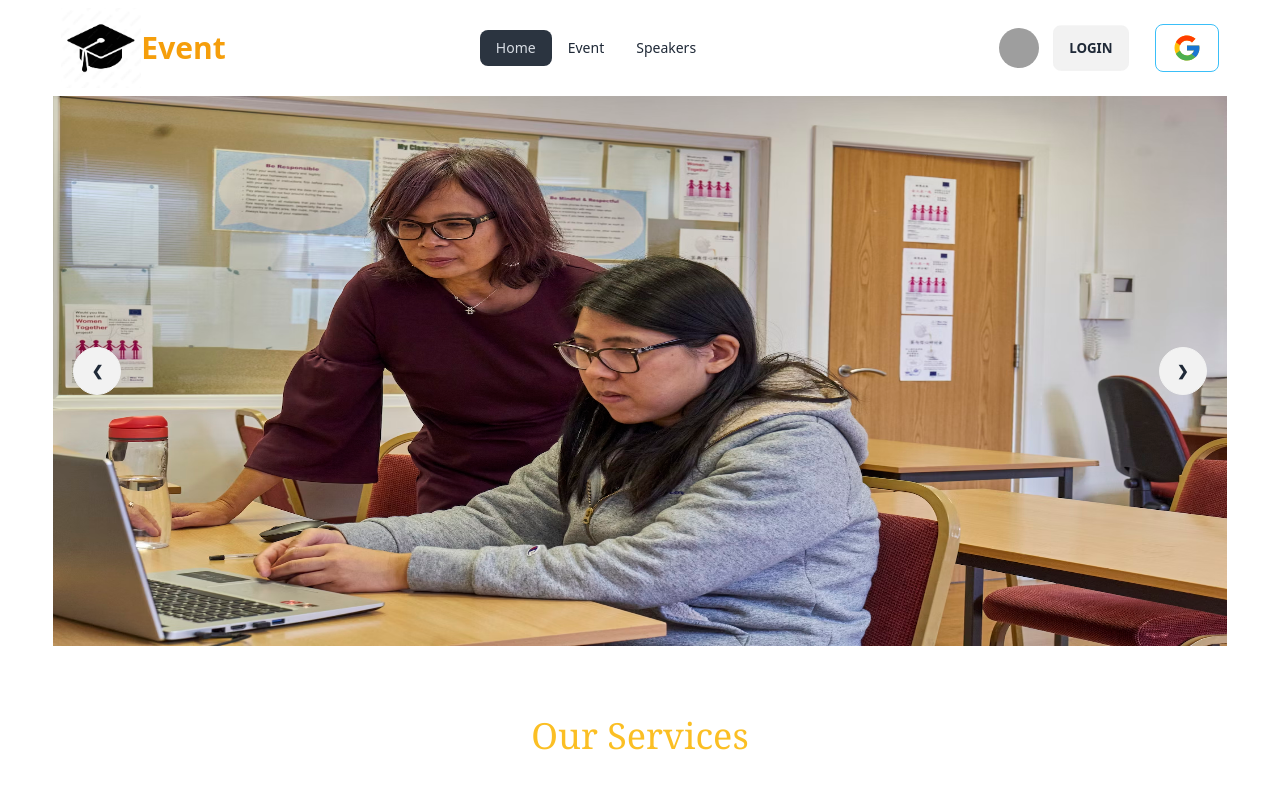
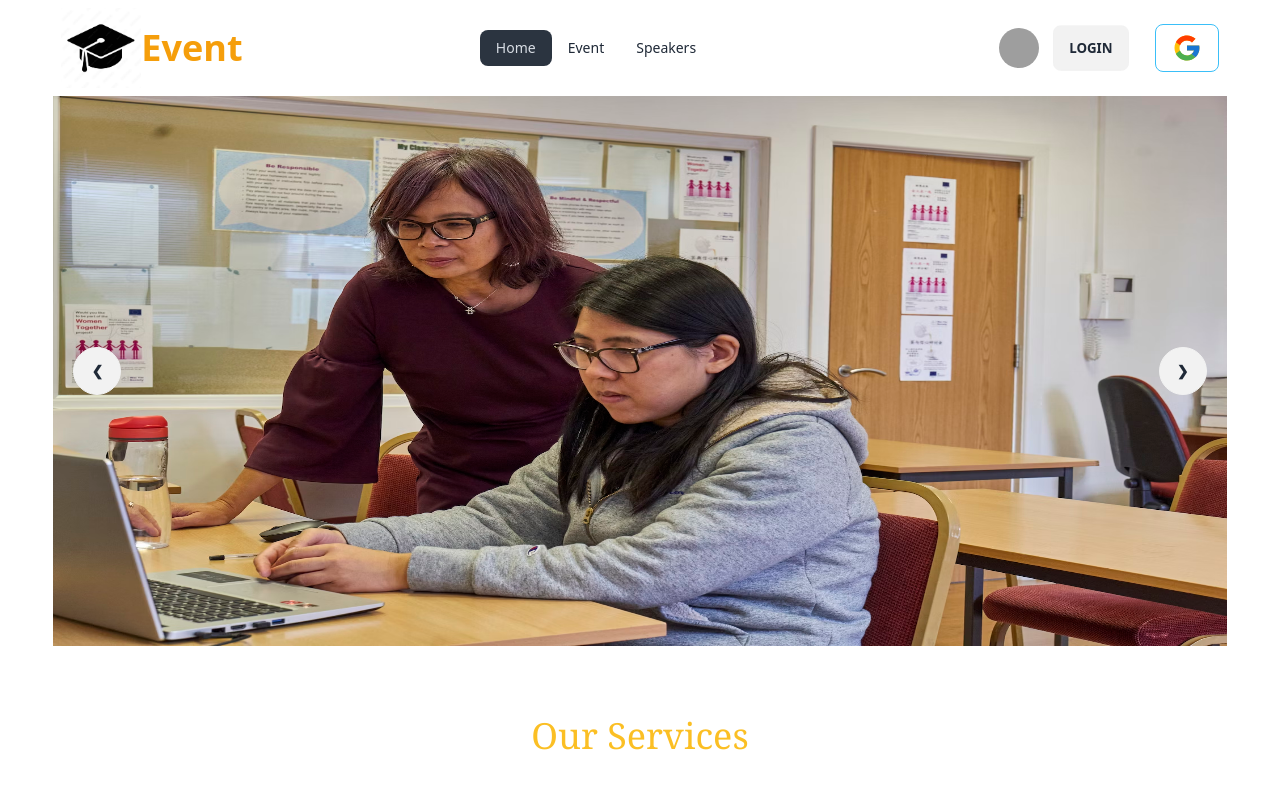
Before and after one commit to shamimraza/event-management, a React (Vite) app: page / in a window 1280 px wide. Shown: the top 790 px of the page. Built offline with nearby package versions, Linux system fonts and the light colour scheme; no server answers; grey boxes are pictures that could not be loaded.

Commit message:
navbar update

```diff
--- a/src/components/Nav/NavBar.jsx
+++ b/src/components/Nav/NavBar.jsx
@@ -65,9 +65,9 @@ const NavBar = () => {
           </ul>
         </div>
         <div className="flex items-center ">
-          <img className="w-20 h-20" src={icon} alt="" />
+          <img className="w-20 h-20 hidden lg:block" src={icon} alt="" />
           <h2>
-            <span className="text-3xl font-bold text-amber-500">Event</span>
+            <span className="text-4xl font-bold  text-amber-500">Event</span>
           </h2>
         </div>
       </div>
@@ -93,7 +93,7 @@ const NavBar = () => {
           )}
         </div>
       </div>
-      <div className="ml-6">
+      <div className="lg:ml-6">
         <button
           onClick={googleHandleButton}
           className="btn btn-outline btn-info"
```
